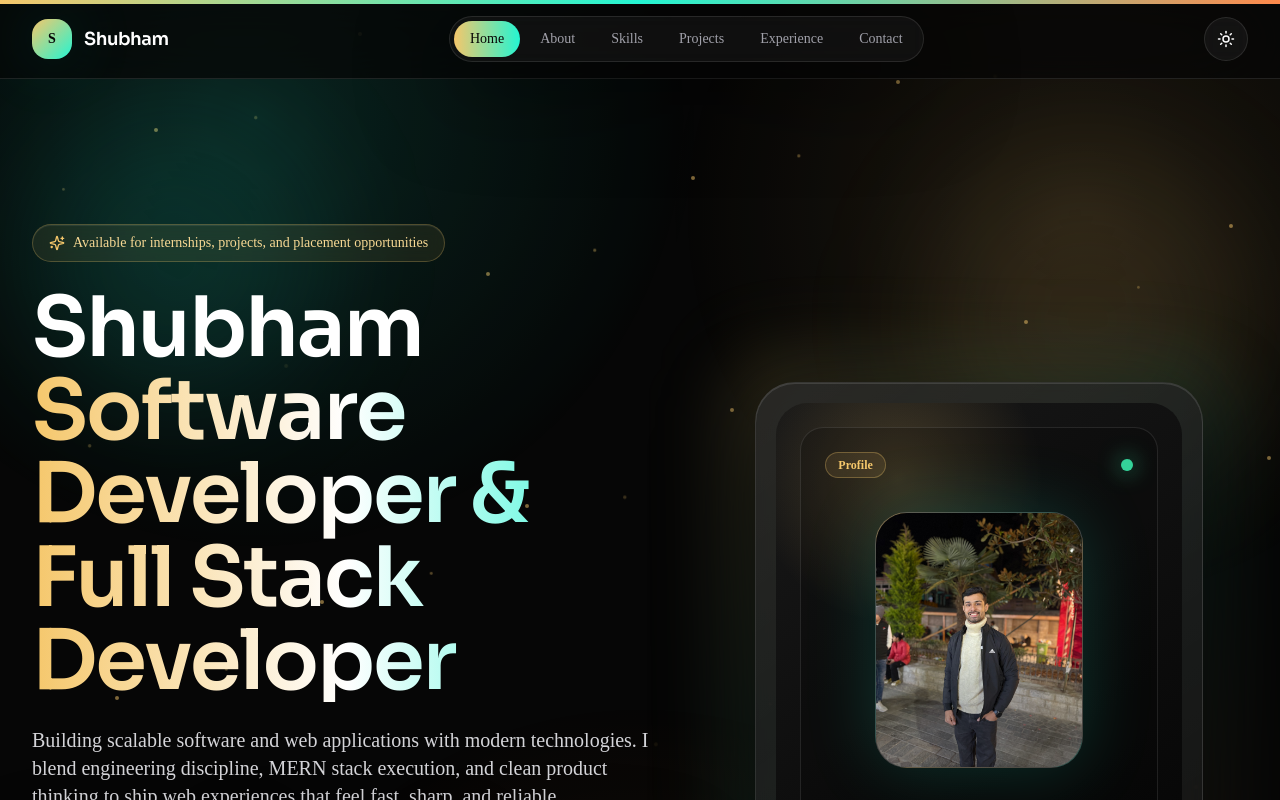
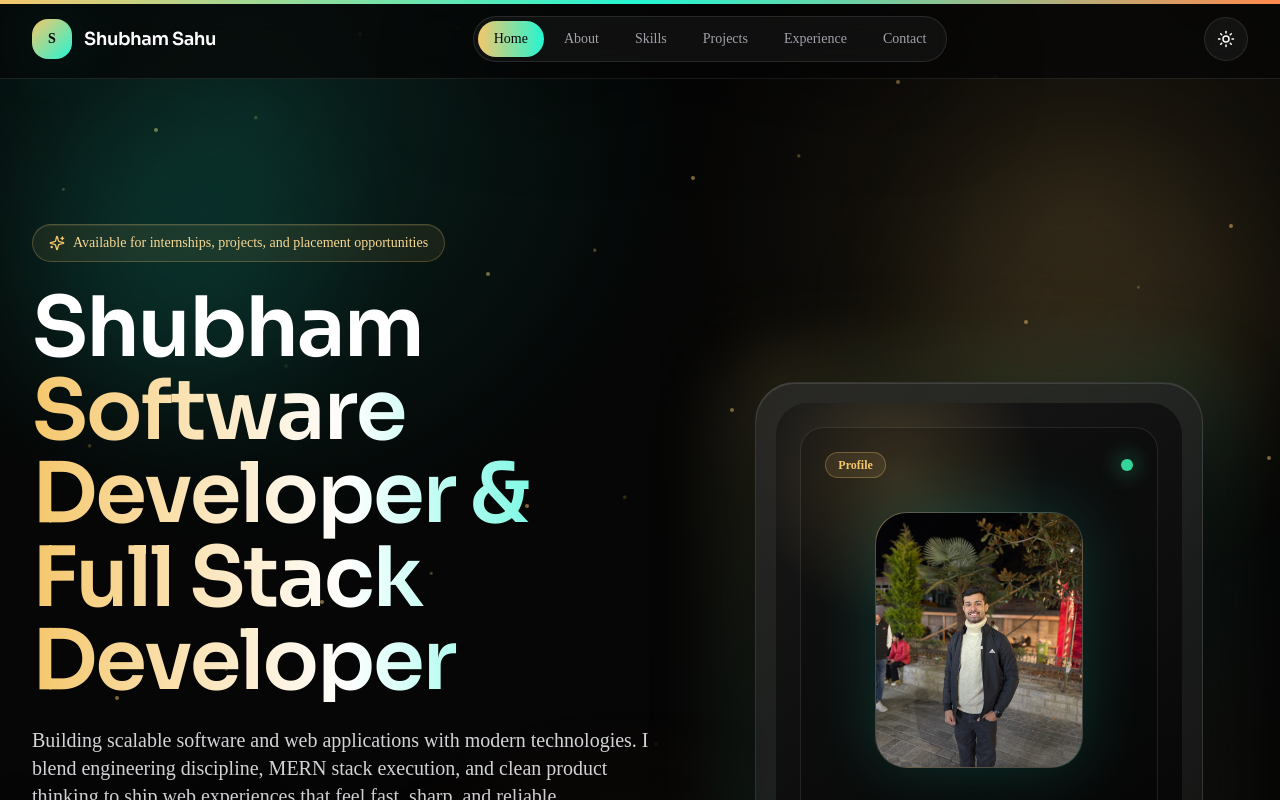
Before and after one commit to shubhamsahu7869/Portfolio, a Next.js app: page / in a window 1280 px wide. Shown: the top 800 px of the page. Built offline with nearby package versions, Linux system fonts and the light colour scheme.

Commit message:
Show full name in navbar

```diff
--- a/components/PortfolioClient.tsx
+++ b/components/PortfolioClient.tsx
@@ -168,7 +168,7 @@ function Navbar({
           <span className="grid h-10 w-10 place-items-center rounded-2xl bg-zinc-950 text-sm font-bold text-white shadow-glow dark:bg-gradient-to-br dark:from-gold dark:to-aqua dark:text-ink">
             S
           </span>
-          <span className="font-display text-lg font-semibold tracking-tight">Shubham</span>
+          <span className="font-display text-lg font-semibold tracking-tight">Shubham Sahu</span>
         </a>
         <div className="hidden items-center gap-1 rounded-full border border-white/10 bg-zinc-950/5 p-1 shadow-premium backdrop-blur dark:bg-white/[0.045] lg:flex">
           {navItems.map((item) => {
```
